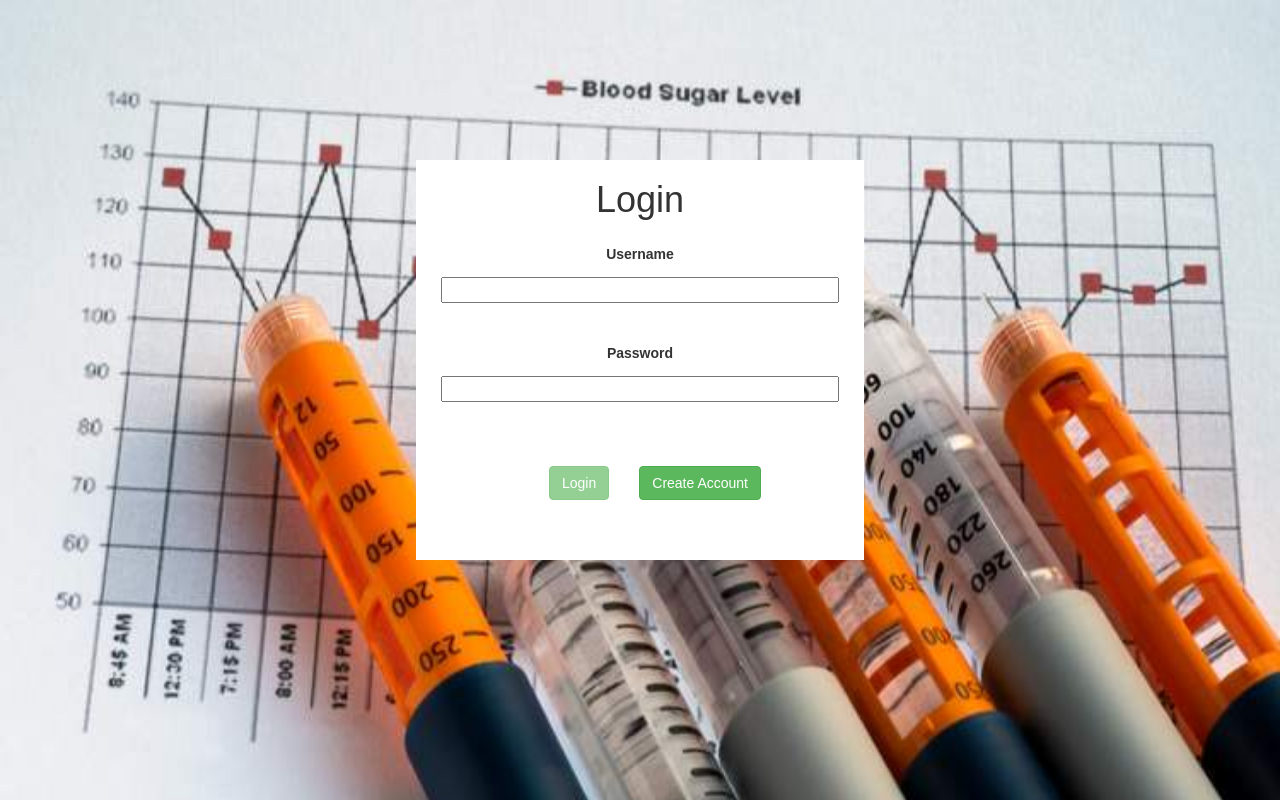
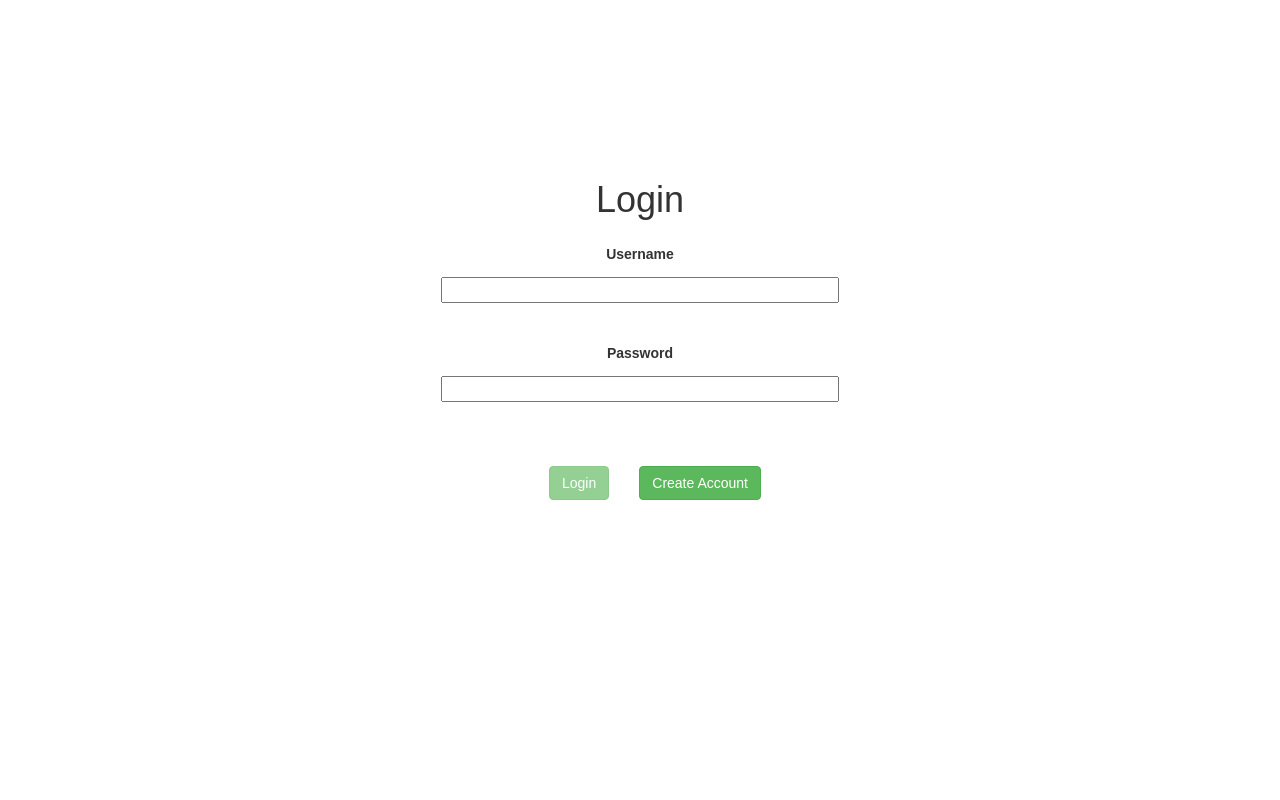
Before and after one commit to ryans93/Diabetes-App, a React (Create React App) app in the folder client/: page / in a window 1280 px wide. Shown: the top 800 px of the page. Built offline with nearby package versions, Linux system fonts and the light colour scheme.

Commit message:
Building for production

```diff
--- a/client/public/index.html
+++ b/client/public/index.html
@@ -44,14 +44,4 @@
       To create a production bundle, use `npm run build` or `yarn build`.
     -->
   </body>
-
-<style>
-  body{
-    background-image: url('./insulin.jpg');
-    background-size: 100% 100%;
-    background-repeat: no-repeat;
-    height: 100vh;
-  }
-</style>
-
 </html>
--- a/client/src/pages/css/login.css
+++ b/client/src/pages/css/login.css
@@ -8,6 +8,8 @@
 
 body{
     overflow-y: hidden;
+
+    height: 100vh;
 }
 
 .row{
```
Also changed, not shown: 8 other files (tests, documents, lock files or other folders).
